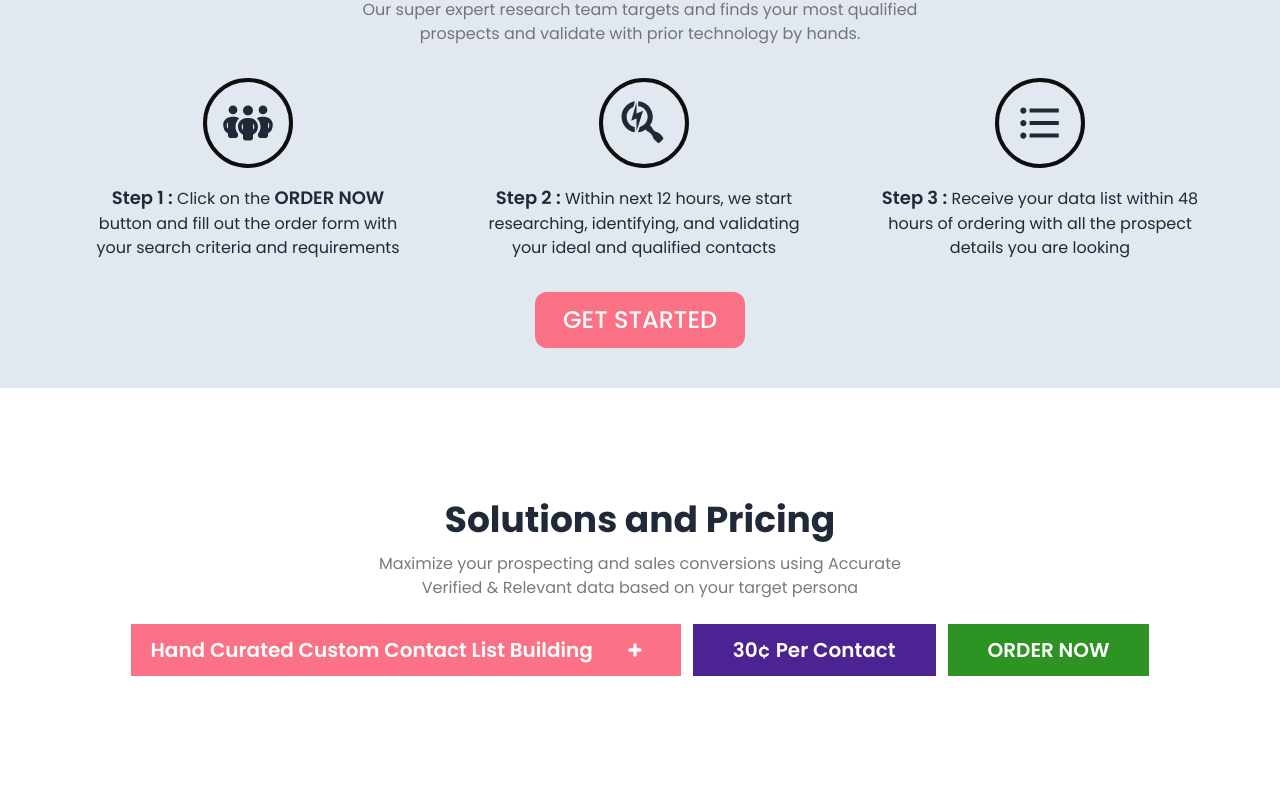
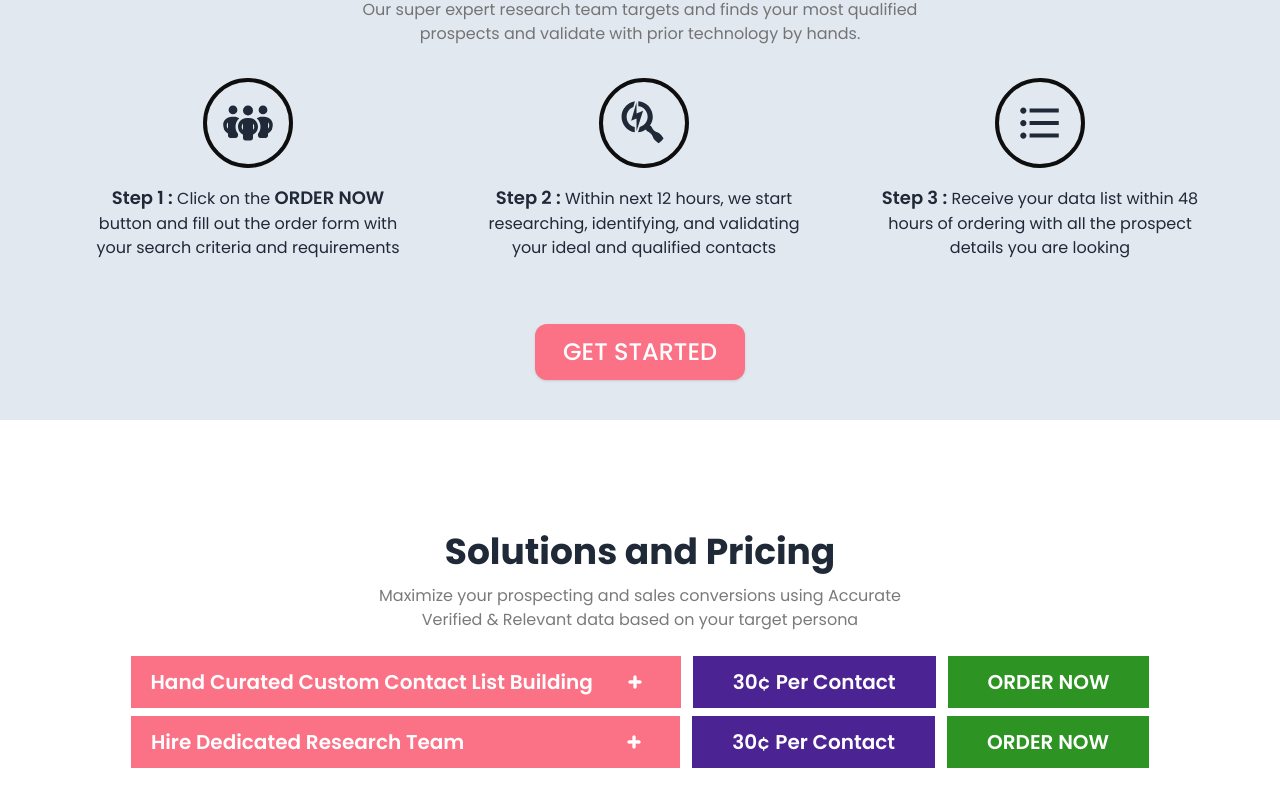
Before and after one commit to beenyamin/B2B-Lead, a React (Vite) app: page / in a window 1280 px wide. Shown: the part 1307-2114 px from the top of the page. Before the commit the page ends 2063 px from the top, so only its background shows below. Built offline with nearby package versions, Linux system fonts and the light colour scheme; a web font is replaced by a local one.

Commit message:
Accordion add on home page

```diff
--- /dev/null
+++ b/src/Components/Accordion/Accordion.jsx
@@ -0,0 +1,51 @@
+import { useState } from "react";
+import { TiMinus, TiPlus } from "react-icons/ti";
+
+
+const Accordion = () => {
+      const [Accordion , setAccordion] = useState (false)
+      return (
+            <div>
+                   <div className="lg:flex flex-row lg:gap-3 space-y-4 lg:space-y-0 justify-center mx-auto mt-2 lg:px-20">
+                        <div className="">
+                              <button onClick={() => setAccordion(!Accordion)}
+                                    className="flex justify-between py-3 px-5  text-xl bg-rose-400 font-semibold text-white " >
+                                    <span>Hire Dedicated Research Team</span>
+                                    <div className="ml-40 mt-1 pr-4 ">
+                                          {Accordion ? <TiMinus /> : <TiPlus />}
+                                    </div>
+                              </button>
+                              <div
+                                    className={`grid overflow-hidden transition-all duration-300 ease-in-out text-slate-600 text-sm ${Accordion
+                                          ? "grid-rows-[1fr] opacity-100"
+                                          : "grid-rows-[0fr] opacity-0"}`} >
+                                    <div className="overflow-hidden">
+                                          <h2 className="lg:ml-3 lg:mt-5 text-base font-normal text-black">
+                                                Simply click on the <span className="font-semibold text-lg text-black">CONTACT US</span>  button & let us <br /> know your requirements.
+
+                                                <br />
+
+                                                <p  className="pt-3">
+                                                ☛ We will provide dedicate highly skilled expert team <br /> in  any size with project managing & QA person.
+                                                </p>
+
+
+                                          </h2>
+
+                                    </div>
+                              </div>
+                        </div>
+
+                        <div>
+                              <button className="bg-[#4c2393] text-xl py-3 px-10 font-semibold text-white ">30¢ Per Contact</button>
+                        </div>
+                        <div>
+                              <button className="bg-[#2d9322] text-xl py-3 px-10 font-semibold text-white uppercase ">Order now</button>
+                        </div>
+
+                  </div>
+            </div>
+      );
+};
+
+export default Accordion;
--- a/src/Components/Header/Banner/Banner.jsx
+++ b/src/Components/Header/Banner/Banner.jsx
@@ -10,7 +10,7 @@ const Banner = () => {
                         <p className="py-3 lg:text-xl text-white ">Using your search criteria,<br /> we find and build highly targeted lists in <br />  48 hrs. ill your pipeline with high-quality <br /> human-verified leads at an affordable way.!</p>
 
                         <h1 className='text-white text-sm mb-1' >300+ Five Star Client Reviews</h1>
-                        <Link to=''> <button className="py-3 px-7 font-medium text-md border-0 rounded-xl hover:bg-lime-500 bg-rose-400 text-white">GET STARTED</button></Link>
+                        <Link to=''> <button className="py-3 px-7 shadow font-medium text-md border-0 rounded-xl hover:bg-lime-500 bg-rose-400 text-white">GET STARTED</button></Link>
 
                     </div>
                 </div>
--- /dev/null
+++ b/src/Components/Icons.jsx
@@ -0,0 +1,33 @@
+import { GiCheckMark } from "react-icons/gi";
+
+
+const Icons = () => {
+      return (
+            <div className="mt-3">
+
+                 <div className="space-y-1 text-black text-base">
+                 <p className="flex "> <GiCheckMark className="text-[#F33A6A] mt-1 mr-1" /> Existing Companies</p>
+                  <p className="flex "> <GiCheckMark className="text-[#F33A6A] mt-1 mr-1" /> Industry, SIC, NAICS</p>
+                  <p className="flex "> <GiCheckMark className="text-[#F33A6A] mt-1 mr-1" /> Job Role (Title, Seniority, Job Function & Experiences)</p>
+                  <p className="flex "> <GiCheckMark className="text-[#F33A6A] mt-1 mr-1" /> Company Size</p>
+                  <p className="flex "> <GiCheckMark className="text-[#F33A6A] mt-1 mr-1" /> Location (Country, County, State, City, Zip Code)</p>
+                  <p className="flex "> <GiCheckMark className="text-[#F33A6A] mt-1 mr-1" /> Revenue Size</p>
+                  <p className="flex"> <GiCheckMark className="text-[#F33A6A] mt-1 mr-1" /> Keywords</p>
+                  <p className="flex "> <GiCheckMark className="text-[#F33A6A] mt-1 mr-1" /> Services Type</p>
+                  <p className="flex  "> <GiCheckMark className="text-[#F33A6A] mt-1 mr-1" /> Technology Used</p>
+                  <p className="flex "> <GiCheckMark className="text-[#F33A6A] mt-1 mr-1" /> Funding</p>
+                  <p className="flex "> <GiCheckMark className="text-[#F33A6A] mt-1 mr-1" /> Founded Year</p>
+                  <p className="flex "> <GiCheckMark className="text-[#F33A6A] mt-1 mr-1" /> Job Openings</p>
+                  <p className="flex "> <GiCheckMark className="text-[#F33A6A] mt-1 mr-1" /> Events & Exhibition Attendee List</p>
+                  <p className="flex "> <GiCheckMark className="text-[#F33A6A] mt-1 mr-1" />Directories</p>
+                 </div>
+
+                 <h1 className="ml-2 my-4">
+                 ☛ If relevant feel free to share the suppression list. <br /> We never provide duplicate data.
+                 </h1>
+
+            </div>
+      );
+};
+
+export default Icons;
--- a/src/Components/Solution/Solution.jsx
+++ b/src/Components/Solution/Solution.jsx
@@ -1,5 +1,7 @@
 import { useState } from "react";
 import { TiPlus, TiMinus } from "react-icons/ti";
+import Accordion from "../Accordion/Accordion";
+import Icons from "../Icons";
 
 const Solution = () => {
 
@@ -17,58 +19,45 @@ const Solution = () => {
 
                   <div className="lg:flex flex-row lg:gap-3 space-y-4 lg:space-y-0 justify-center mx-auto mt-6 lg:px-20">
                         <div className="">
-                              <button onClick={() => setAccordionOpen(!accordionOpen)}
-                                    className="flex justify-between py-3 px-5  text-xl bg-rose-400 font-semibold text-white " >
+                              <button onClick={() => setAccordionOpen(!accordionOpen)} className="flex justify-between py-3 px-5  text-xl bg-rose-400 font-semibold text-white " >
                                     <span>Hand Curated Custom Contact List Building</span>
                                     <div className="ml-8 mt-1 pr-4 ">
                                           {accordionOpen ? <TiMinus /> : <TiPlus />}
                                     </div>
-                                    {/* <svg
-                                    className="fill-white shrink-0 ml-8 mt-4  lg:mt-1 mr-4"
-                                    width="16"
-                                    height="16"
-                                    xmlns="http://www.w3.org/2000/svg"
-                              >
-                                    <rect
-                                          y="7"
-                                          width="16"
-                                          height="2"
-                                          rx="1"
-                                          className={`transform origin-center transition duration-200 ease-out ${accordionOpen && "!rotate-180"
-                                                }`} />
-                                    <rect
-                                          y="7"
-                                          width="16"
-                                          height="2"
-                                          rx="1"
-                                          className={`transform origin-center rotate-90 transition duration-200 ease-out ${accordionOpen && "!rotate-180"
-                                                }`} />
-                              </svg> */}
                               </button>
                               <div
                                     className={`grid overflow-hidden transition-all duration-300 ease-in-out text-slate-600 text-sm ${accordionOpen
                                           ? "grid-rows-[1fr] opacity-100"
                                           : "grid-rows-[0fr] opacity-0"}`} >
                                     <div className="overflow-hidden">
-                                          <h2>
-                                                Simply click on ORDER NOW <br />
-                                                🔍 We can search by,<br />
-                                                Existing Companies
+                                          <h2 className="lg:ml-3 lg:mt-5 text-base font-normal text-black">
+                                                Simply click on <span className="font-semibold text-lg text-black">ORDER NOW</span> to access the order form and <br /> enter your requirements and search criteria.
+                                                <br />
 
                                           </h2>
+
+                                          <div className="my-4 text-base font-normal text-black">
+                                          🔍 We can search by,
+                                          <Icons/>
+                                          </div>
+
 
                                     </div>
                               </div>
                         </div>
 
                         <div>
-                           <button className="bg-[#4c2393] text-xl py-3 px-10 font-semibold text-white ">30¢ Per Contact</button>
+                              <button className="bg-[#4c2393] text-xl py-3 px-10 font-semibold text-white ">30¢ Per Contact</button>
                         </div>
                         <div>
-                           <button className="bg-[#2d9322] text-xl py-3 px-10 font-semibold text-white uppercase ">Order now</button>
+                              <button className="bg-[#2d9322] text-xl py-3 px-10 font-semibold text-white uppercase ">Order now</button>
                         </div>
 
                   </div>
+
+                  <Accordion/>
+
+
 
 
 
--- a/src/Components/Target/Target.jsx
+++ b/src/Components/Target/Target.jsx
@@ -30,7 +30,7 @@ const Target = () => {
                         <div className="card w-96">
                               <div className="card-body ">
                                     <div className="">
-                                          < FaSearchengin size={90} color="" className="border-[#0f0e0e] hover:border-[#F33A6A] hover:text-[#F33A6A] items-center justify-center mx-auto mb-4  border-4 rounded-full p-4" />
+                                          < FaSearchengin size={90}  className="border-[#0f0e0e] hover:border-[#F33A6A] hover:text-[#F33A6A] items-center justify-center mx-auto mb-4  border-4 rounded-full p-4" />
                                           <h2 className="text-center">
                                                 <span className="text-lg font-semibold">Step 2 :</span> Within next 12 hours, we start researching, identifying, and validating your ideal and qualified contacts
                                           </h2>
@@ -51,8 +51,8 @@ const Target = () => {
 
                   </div>
 
-                  <div className="text-center">
-                  <Link to=''> <button className="py-3 px-7 font-medium text-2xl border-0 rounded-xl hover:bg-lime-500 bg-rose-400 text-white">GET STARTED</button></Link>
+                  <div className="text-center pt-8">
+                  <Link to=''> <button className="py-3 shadow px-7 font-medium text-2xl border-0 rounded-xl hover:bg-lime-500 bg-rose-400 text-white">GET STARTED</button></Link>
                   </div>
 
             </div>
```
